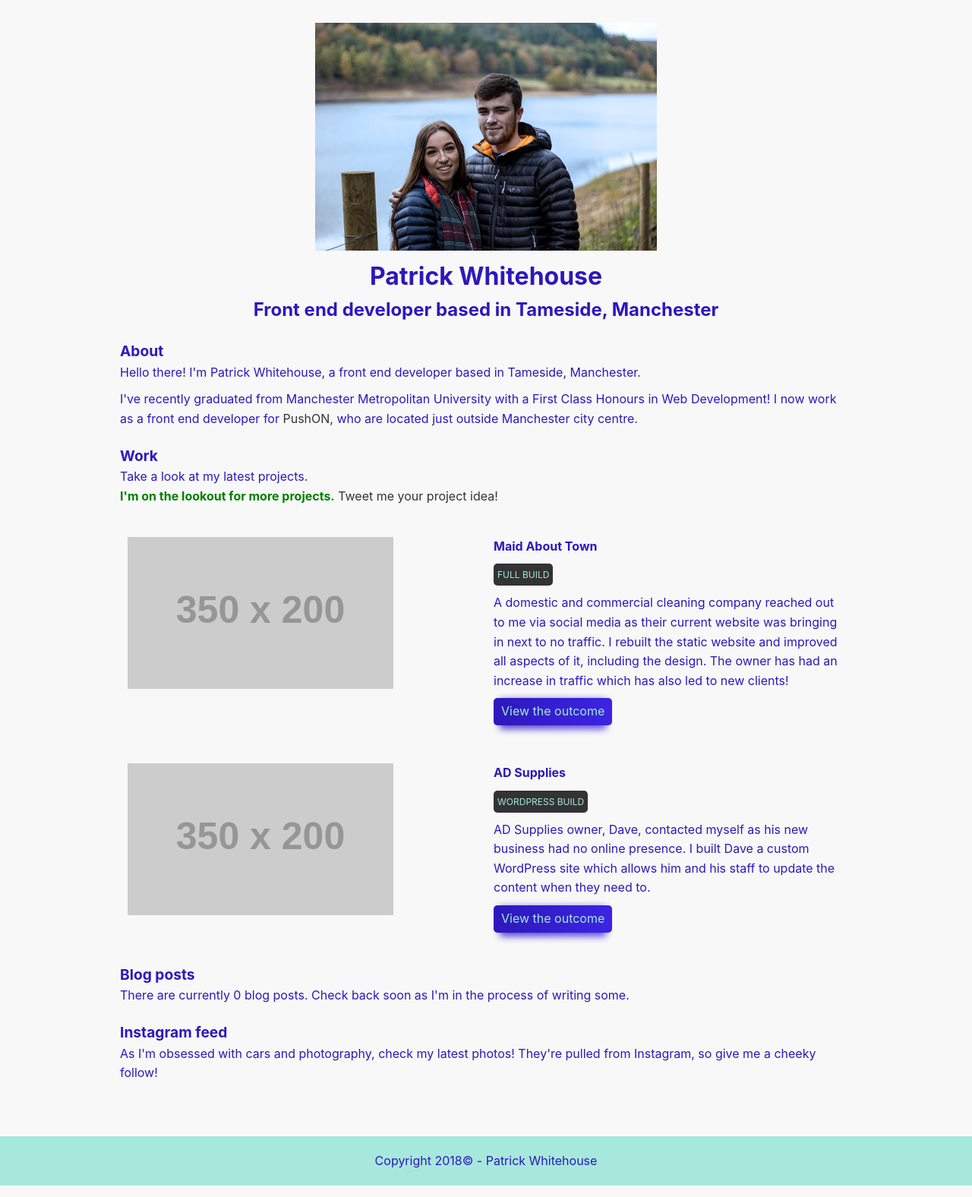
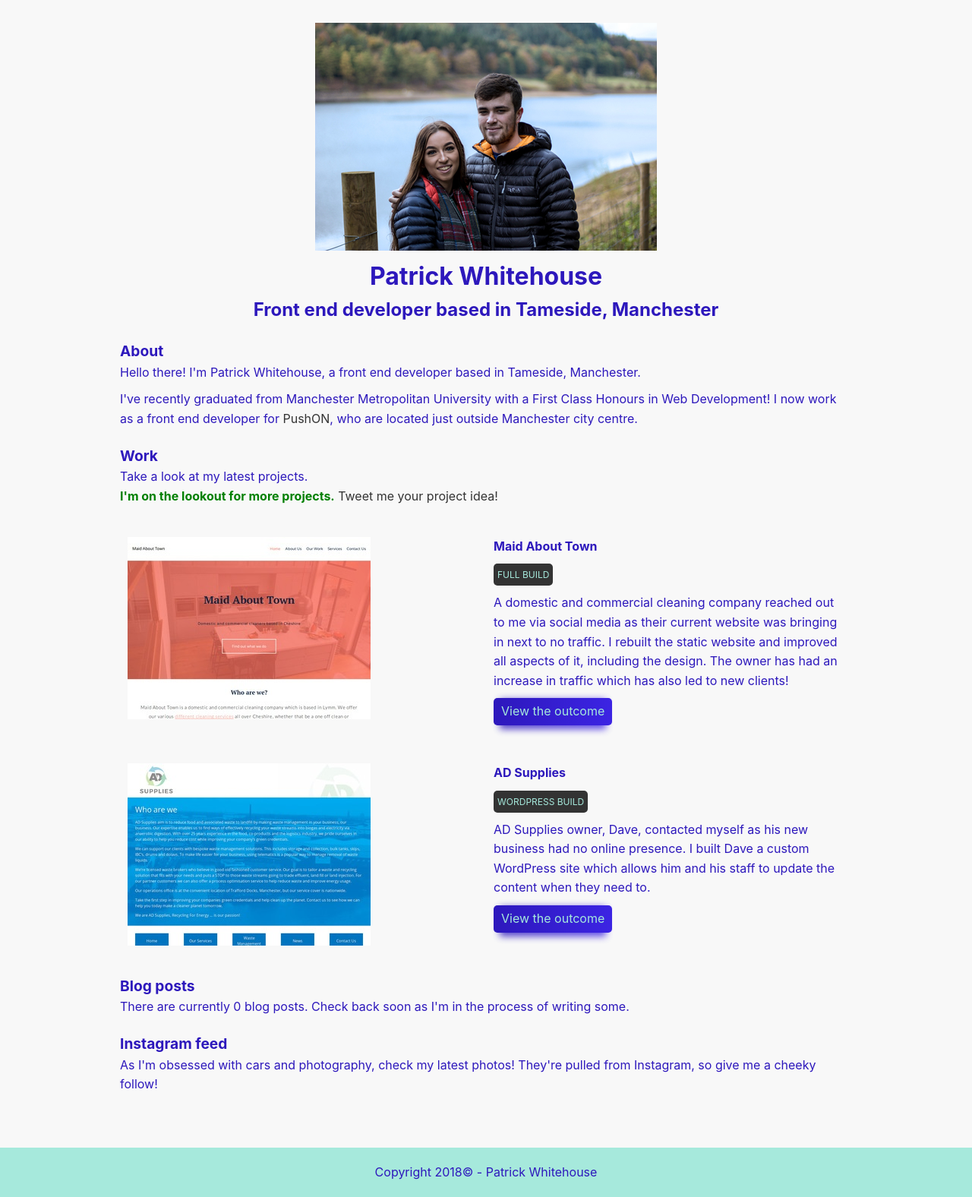
Before and after one commit to PatrickWhitehouse/Old-portfolio, a Jekyll site: the page built from index.html, in a window 1280 px wide. Shown: the whole page at 76% size. Built offline with Jekyll 4.4.1, drawn with Linux system fonts in a browser that asks for light colours.

Commit message:
add new images

```diff
--- a/_data/work.yml
+++ b/_data/work.yml
@@ -1,11 +1,11 @@
 - name: Maid About Town
   type: Full build
   desc: A domestic and commercial cleaning company reached out to me via social media as their current website was bringing in next to no traffic. I rebuilt the static website and improved all aspects of it, including the design. The owner has had an increase in traffic which has also led to new clients!
-  img: https://placehold.it/350x200
+  img: ../images/maid-about-town.jpeg
   url: https://maidabouttown.cleaning
 
 - name: AD Supplies
   type: WordPress build
   desc: AD Supplies owner, Dave, contacted myself as his new business had no online presence. I built Dave a custom WordPress site which allows him and his staff to update the content when they need to.
-  img: https://placehold.it/350x200
+  img: ../images/ad-supplies.jpeg
   url: https://ad-supplies.com
```
Also changed, not shown: images/ad-supplies.jpeg (added), images/maid-about-town.jpeg (added).
